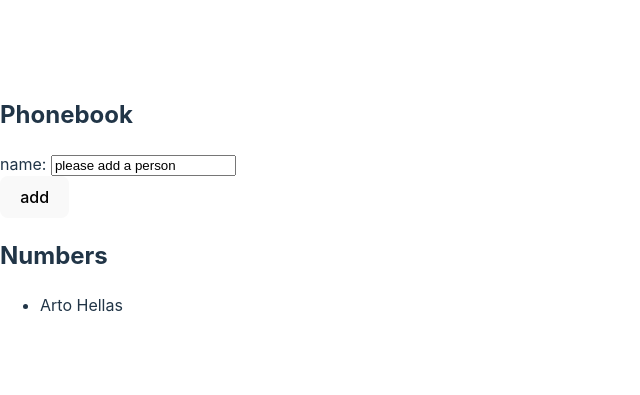
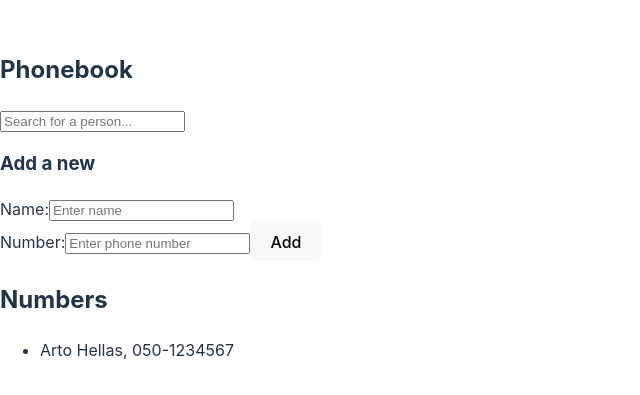
Before and after one commit to liavx/FullStackOpen, a React (Vite) app in the folder part2/phonebook/: page / in a window 1280 px wide. Shown: the part 195-590 px from the top of the page, without its empty margins (0-640 px from the left). Built offline with nearby package versions, Linux system fonts and the light colour scheme.

Commit message:
part 2 up to -2.10 exerecise

```diff
--- a/part2/phonebook/src/App.jsx
+++ b/part2/phonebook/src/App.jsx
@@ -1,51 +1,120 @@
 /* eslint-disable react/prop-types */
-/* eslint-disable no-unused-vars */
-/* eslint-disable react/no-unknown-property */
-import { useState } from 'react'
 
-const PersonName = ({person}) => {
-  return (
-    <li>{person}</li>
+import { useState } from "react";
+
+const PersonForm = ({newName,handleValue,newNumber,addPerson}) =>{
+return(
+  <div>
+  <form onSubmit={addPerson}>
+  <label htmlFor="name" className="sr-only">Name:</label>
+  <input
+    id="name"
+    name="name"
+    value={newName}
+    onChange={handleValue}
+    autoComplete="given-name"
+    placeholder="Enter name"
+  />
+
+  <br />
+
+  <label htmlFor="number" className="sr-only">Number:</label>
+  <input
+    id="number"
+    name="number"
+    value={newNumber}
+    onChange={handleValue}
+    autoComplete="tel"
+    placeholder="Enter phone number"
+  />
+          <button type="submit">Add</button>
+          </form>
+  </div>
+)
+}
+
+const PersonList = ({filteredPersons}) =>{
+  return(
+  <ul>
+  {filteredPersons.map((person) => (
+    <PersonName person={person.name} key={person.name} number={person.number} />
+  ))}
+</ul>
   )
 }
+
+const PersonName = ({ person, number }) => {
+  return <li>{person}, {number}</li>;
+};
+
+const SearchInput = ({searchTerm,handleSearch}) =>{
+  return(
+  <input
+        id="search"
+        type="text"
+        value={searchTerm}
+        onChange={handleSearch}
+        placeholder="Search for a person..."
+      />
+  )
+}
+
+
 const App = () => {
   const [persons, setPersons] = useState([
-    { name: 'Arto Hellas' }
-  ])
-  const [newName, setNewName] = useState('please add a person')
+    { name: "Arto Hellas", number: "050-1234567" },
+  ]);
+  const [newName, setNewName] = useState("");
+  const [newNumber, setNewNumber] = useState("");
+  const [searchTerm, setSearchTerm] = useState("");
+
+  const handleSearch = (event) => {
+    setSearchTerm(event.target.value.toLowerCase());
+  };
+
   const handleValue = (event) => {
-    setNewName(event.target.value)
-  }
-  const addPerson = (event) =>{
-    event.preventDefault()
-    if(persons.some (person => person.name == newName)){
-    alert(`${newName} is already added to phonebook`)
-    }else {
-    const personObject = { name : newName}
-    setPersons(persons.concat(personObject))
+    const { name, value } = event.target;
+    if (name === "name") {
+      setNewName(value);
+    } else if (name === "number") {
+      setNewNumber(value);
     }
-    setNewName('please add a person')
-  }
+  };
+
+  const addPerson = (event) => {
+    event.preventDefault();
+
+    // Check for duplicates (case insensitive)
+    if (persons.some((person) => person.name.toLowerCase() === newName.toLowerCase())) {
+      alert(`${newName} is already added to the phonebook`);
+    } else {
+      const personObject = { name: newName, number: newNumber };
+      setPersons([...persons, personObject]);
+      setNewName("");  // Clear input fields
+      setNewNumber("");
+    }
+  };
+
+  // Filter persons based on searchTerm
+  const filteredPersons = searchTerm
+    ? persons.filter((person) => person.name.toLowerCase().includes(searchTerm))
+    : persons;
+
   return (
     <div>
       <h2>Phonebook</h2>
-      <form onSubmit = {addPerson}>
-        <div>
-          name: <input value = {newName} onChange = {handleValue} />
-        </div>
-        <div>
-          <button type="submit">add</button>
-        </div>
-      </form>
+      <SearchInput handleSearch={handleSearch} searchTerm={searchTerm} />
+      <h3>Add a new</h3>
+        <PersonForm
+                newName={newName}
+                newNumber={newNumber}
+                addPerson={addPerson}
+                handleValue={handleValue}
+         />
       <h2>Numbers</h2>
-      <ul>
-        {persons.map (person =>
-        <PersonName person ={person.name} key={person.name} />
-        )
-        }
-      </ul>
+      <PersonList filteredPersons={filteredPersons} />
     </div>
-  )
-}
+  );
+};
 
-export default App
+export default App;
```
